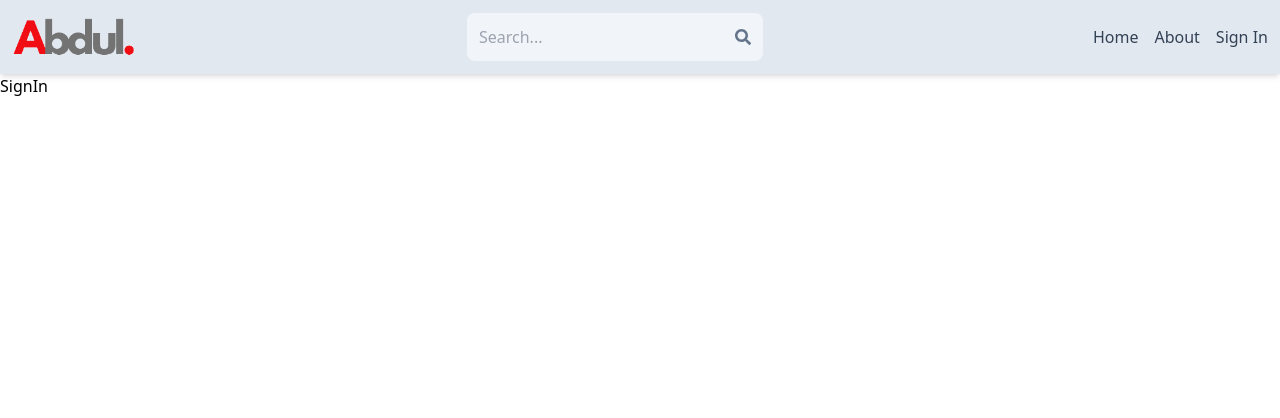
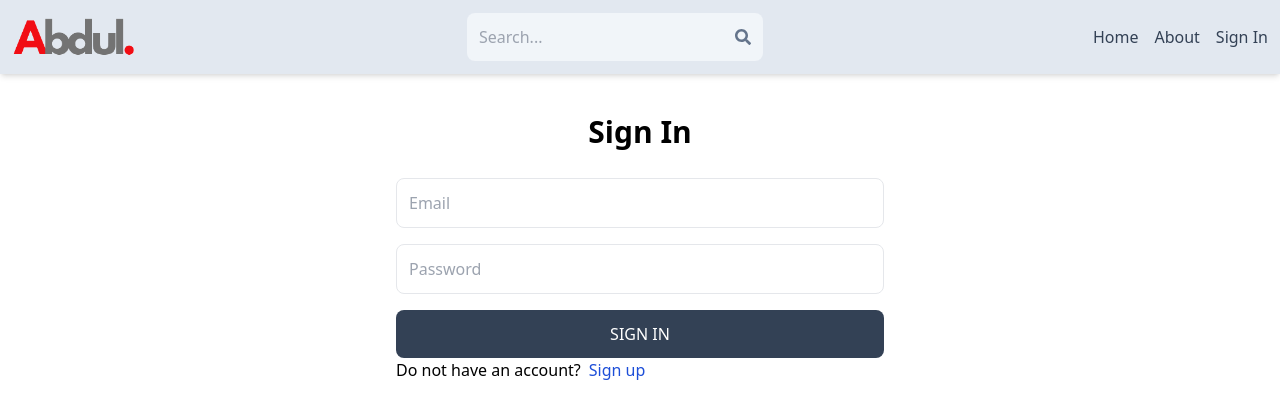
Before and after one commit to zakus2023/abdul-mern-realestate, a React (Vite) app in the folder client/: page /signin in a window 1280 px wide. Shown: the top 418 px of the page. Built offline with nearby package versions, Linux system fonts and the light colour scheme.

Commit message:
completed signin ui and functionality

```diff
--- a/client/src/Pages/SignIn.jsx
+++ b/client/src/Pages/SignIn.jsx
@@ -1,9 +1,96 @@
-import React from 'react'
+import { data } from "autoprefixer";
+import React, { useState } from "react";
+import { Link, useNavigate } from "react-router-dom";
 
 export default function SignIn() {
+  const [formData, setFormData] = useState({});
+
+  const [error, setError] = useState(null);
+  const [loading, setLoading] = useState(false);
+
+  const navigate = useNavigate();
+
+  const handleChange = (e) => {
+    setFormData({
+      ...formData,
+      [e.target.id]: e.target.value,
+    });
+  };
+
+  const handleSubmit = async (e) => {
+
+    e.preventDefault();
+
+    try {
+      setLoading(true);
+
+    const res = await fetch(
+      "/api/auth/signin",
+
+      {
+        method: "POST",
+        headers: {
+          "Content-Type": "application/json",
+        },
+        body: JSON.stringify(formData),
+      }
+    );
+
+    const data = await res.json();
+    console.log(data);
+
+    if (data.success === false) {
+      setLoading(false);
+      setError(data.message);
+      return;
+    }
+
+    setLoading(false);
+    setError(null);
+
+    navigate('/');
+
+    } catch (error) {
+      setLoading(false);
+      setError(error.message);
+    }
+
+  };
+
+
   return (
-    <div>
-      SignIn
+    <div className="p-3 max-w-lg mx-auto">
+      <h1 className="text-3xl text-center font-semibold  my-7">Sign In</h1>
+      <form className="flex flex-col gap-4" onSubmit={handleSubmit}>
+
+        <input
+          type="email"
+          placeholder="Email"
+          className="border p-3 rounded-lg"
+          id="email"
+          onChange={handleChange}
+        />
+        <input
+          type="password"
+          placeholder="Password"
+          className="border p-3 rounded-lg"
+          id="password"
+          onChange={handleChange}
+        />
+        <button
+          disabled={loading}
+          className="bg-slate-700 text-white rounded-lg p-3 uppercase hover:opacity-95 disabled:opacity-80"
+        >
+          {loading ? "Loading . . ." : "Sign in"}
+        </button>
+      </form>
+      <div className="flex gap-2">
+        <p>Do not have an account?</p>
+        <Link to="/signup">
+          <span className="text-blue-700">Sign up</span>
+        </Link>
+      </div>
+      {error && <p className="text-red-500 mt-5">{error}</p>}
     </div>
-  )
+  );
 }
```
